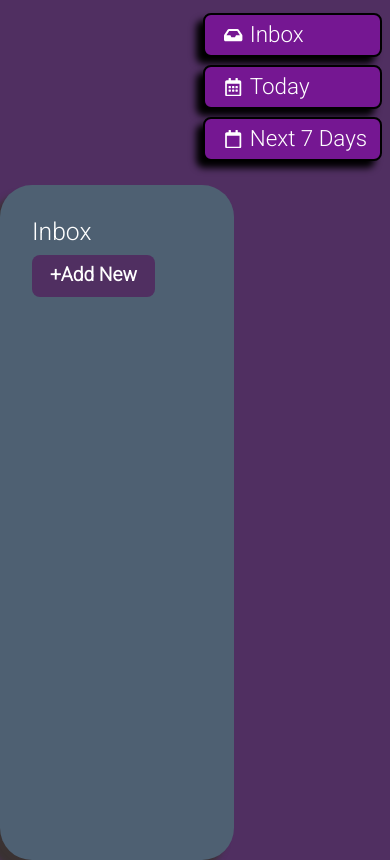
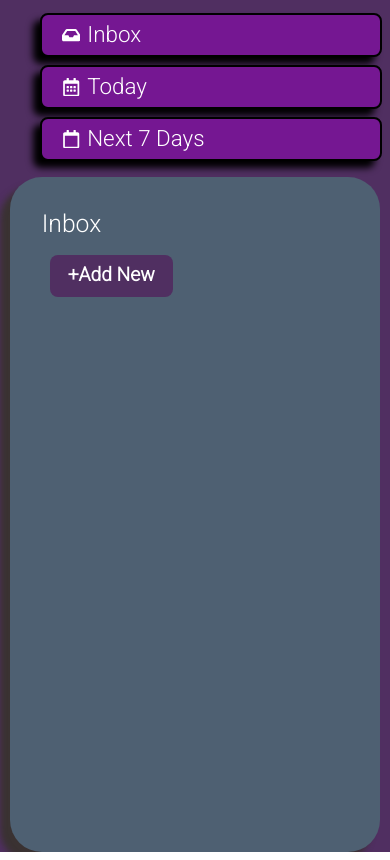
Before and after one commit to virahul77/Todo-List-React, a React app: page / in a window 390 px wide. Shown: the part 58-918 px from the top of the page. Built offline with nearby package versions, Linux system fonts and the light colour scheme.

Commit message:
responsiveness

```diff
--- a/src/styles/App.css
+++ b/src/styles/App.css
@@ -6,6 +6,10 @@
   font-family: 'Roboto', sans-serif;
   /* font-family: 'Lato', sans-serif; */
   color: white;
+}
+.row{
+  justify-content: center;
+  align-items: center;
 }
 #main{
   background-color: #502f61;
@@ -22,7 +26,7 @@
 }
 .side-nav {
   list-style: none;
-  float: right;
+  /* float: right; */
 }
 .side-nav li {
   box-shadow: -7px 7px 7px rgba(0,0,0);
@@ -128,3 +132,17 @@ input{
 .done{
   background-color: rgb(74, 143, 74);
 }
+
+@media (orientation:portrait) {
+  .main-section{
+    width: 95%;
+    margin: auto;
+  }
+  .mybtn{
+    margin: 0.5rem;
+  }
+  input[type="date"]{
+    margin: 0.5rem;
+    float: unset !important;
+  }
+}
```
